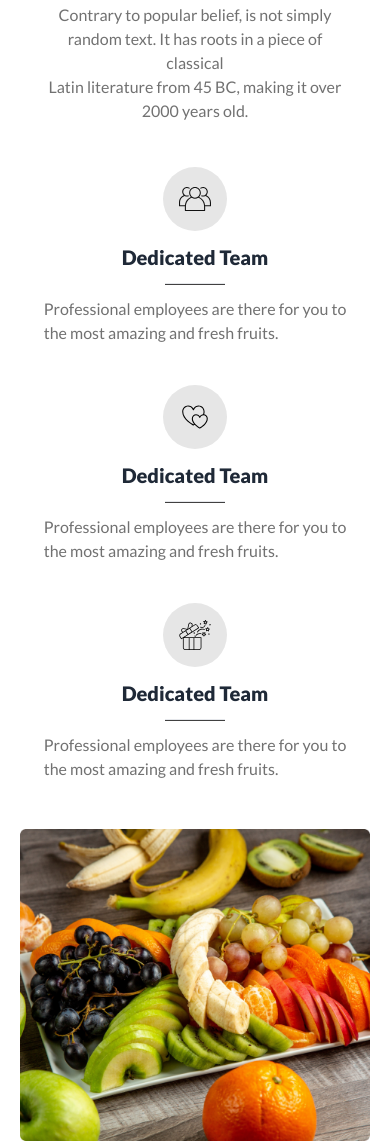
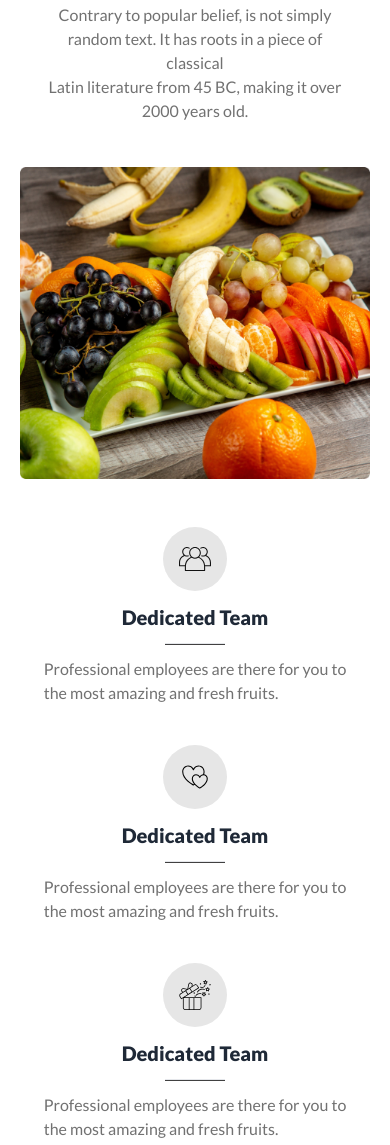
Before and after one commit to programinghero2/Fruit-Burst, a plain HTML site: page index.html in a window 390 px wide. Shown: the part 4870-6015 px from the top of the page. Drawn offline with nearby package versions, Linux system fonts and the light colour scheme.

Commit message:
resolved

```diff
--- a/index.html
+++ b/index.html
@@ -138,8 +138,7 @@
                         <a href="#slide3" class="btn btn-circle">❯</a>
                     </div>
                 </div>
-                <div
-                    class="bg-red-600 bg-white mt-5 w-4/5 absolute -bottom-32 left-[115px] h-[200px] hidden lg:flex justify-around items-center text-center py-5 rounded justify-center">
+                <div class="bg-red-600 bg-white mt-5 w-4/5 absolute -bottom-32 left-[115px] h-[200px] hidden lg:flex justify-around items-center text-center py-5 rounded justify-center">
                     <div>
                         <img src="./images/fruit1.png" alt="">
                         <p class="text-[#121212cc]">Strawberry</p>
@@ -592,6 +591,9 @@
             </div>
             <!-- why choose content -->
             <div class="grid grid-cols-1 lg:grid-cols-3 gap-12 px-5">
+                <div class="mx-auto lg:hidden">
+                    <img src="./images/whychoose1.png" alt="">
+                </div>
                 <!-- left content -->
                 <div class="space-y-10 mx-auto">
                     <div class="flex flex-col items-center lg:flex-row gap-3">
@@ -629,7 +631,7 @@
                     </div>
                 </div>
                 <!-- central image -->
-                <div class="mx-auto">
+                <div class="mx-auto hidden md:hidden lg:block">
                     <img src="./images/whychoose1.png" alt="">
                 </div>
                 <!-- right content -->
```
